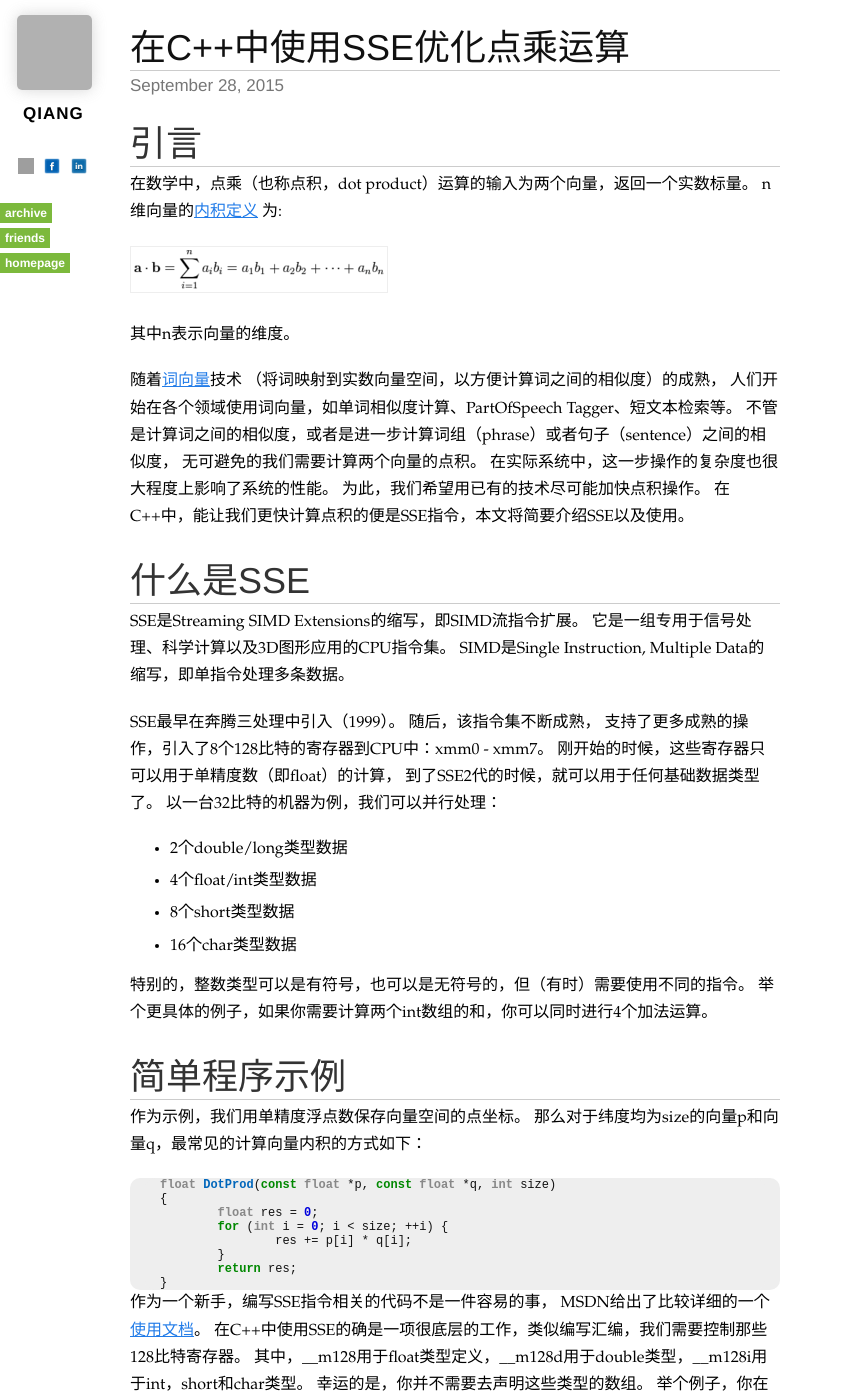
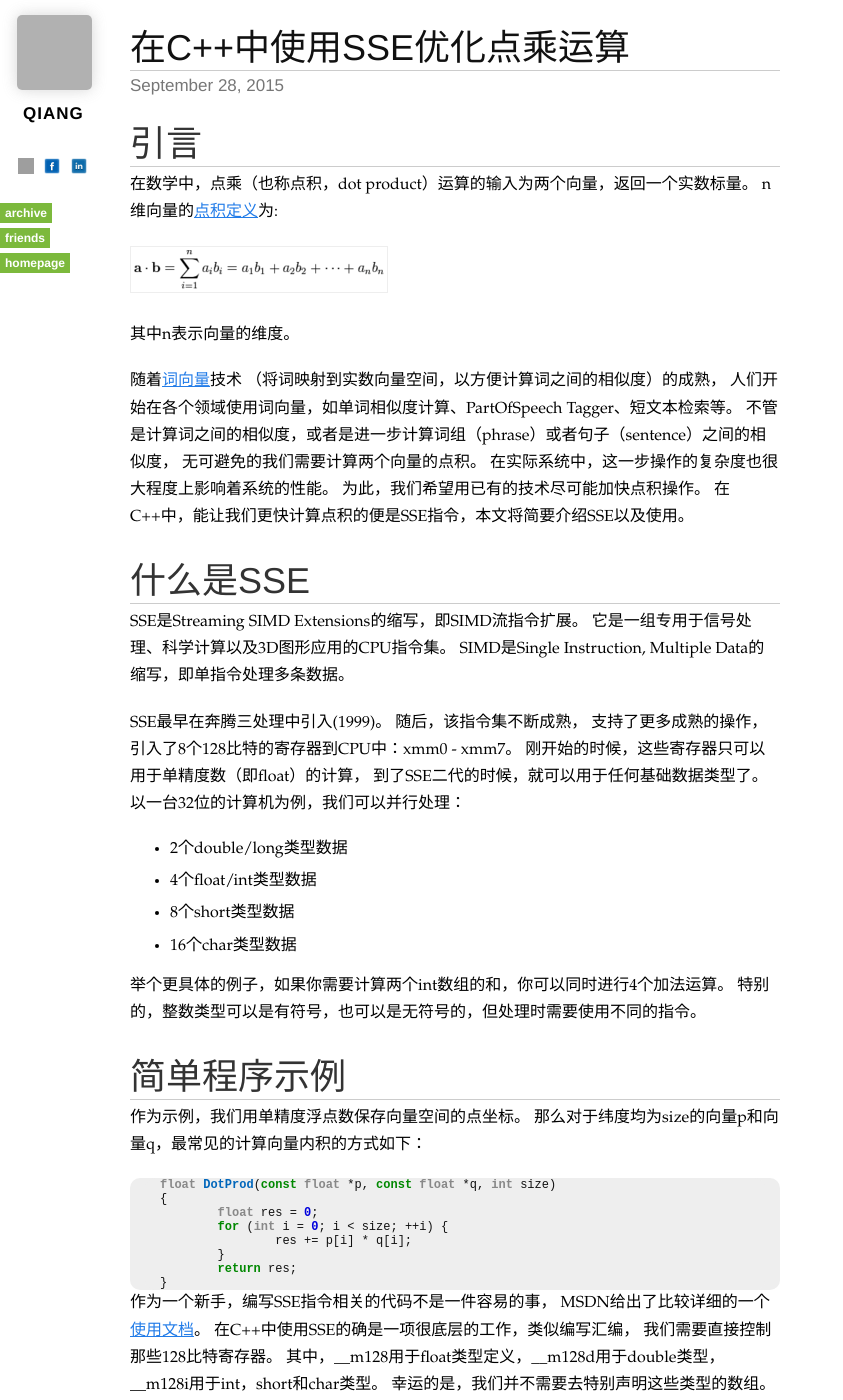
Before and after one commit to qiangrw/qiangrw.github.com, a Jekyll site: the page built from _posts/2015-09-28-optimize-dot-product-by-sse.md, in a window 1280 px wide and 1400 px high. Shown: the whole window, without its empty margins (0-843 px from the left). Built offline with Jekyll 4.4.1, drawn with Linux system fonts in a browser that asks for light colours; nearby versions of some CDN libraries; some web fonts are replaced; Markdown is read by kramdown in place of the engine named in the settings; comment, search, counter and statistics services are not loaded; some of the changed text lies outside the part shown; grey boxes are pictures that could not be loaded.

Commit message:
minor change, fix typo for sse post

```diff
--- a/_posts/2015-09-28-optimize-dot-product-by-sse.md
+++ b/_posts/2015-09-28-optimize-dot-product-by-sse.md
@@ -9,7 +9,7 @@ keywords: dot-product, sse, c++
 # 引言
 
 在数学中，点乘（也称点积，dot product）运算的输入为两个向量，返回一个实数标量。
-n维向量的[内积定义](http://baike.baidu.com/link?url=LTLShAYCiDt7zG8vfKpAFfo2DTwXaalDa6hYJS0kAbtVhzONN1ywDX8A2kPwkzHNepqNlGiEnUVDCtohJSCV7wodx5tEZDzAKbJw6l583GkdejCX84mwDEbsAyMF19omNY-G3B5ZMYfyNgiQNYyIld5nmfWQid0z3_OpktyC7Ba) 为:
+n维向量的[点积定义](http://baike.baidu.com/link?url=LTLShAYCiDt7zG8vfKpAFfo2DTwXaalDa6hYJS0kAbtVhzONN1ywDX8A2kPwkzHNepqNlGiEnUVDCtohJSCV7wodx5tEZDzAKbJw6l583GkdejCX84mwDEbsAyMF19omNY-G3B5ZMYfyNgiQNYyIld5nmfWQid0z3_OpktyC7Ba)为:
 
 ![Dot Product](http://qiangrw.github.io/images/dot_product.png "Dot Product")
 
@@ -20,7 +20,7 @@ n维向量的[内积定义](http://baike.baidu.com/link?url=LTLShAYCiDt7zG8vfKpA
 人们开始在各个领域使用词向量，如单词相似度计算、PartOfSpeech Tagger、短文本检索等。
 不管是计算词之间的相似度，或者是进一步计算词组（phrase）或者句子（sentence）之间的相似度，
 无可避免的我们需要计算两个向量的点积。
-在实际系统中，这一步操作的复杂度也很大程度上影响了系统的性能。
+在实际系统中，这一步操作的复杂度也很大程度上影响着系统的性能。
 为此，我们希望用已有的技术尽可能加快点积操作。
 在C++中，能让我们更快计算点积的便是SSE指令，本文将简要介绍SSE以及使用。
 
@@ -29,19 +29,20 @@ SSE是Streaming SIMD Extensions的缩写，即SIMD流指令扩展。
 它是一组专用于信号处理、科学计算以及3D图形应用的CPU指令集。
 SIMD是Single Instruction, Multiple Data的缩写，即单指令处理多条数据。
 
-SSE最早在奔腾三处理中引入（1999）。 随后，该指令集不断成熟，
+SSE最早在奔腾三处理中引入(1999)。
+随后，该指令集不断成熟，
 支持了更多成熟的操作，引入了8个128比特的寄存器到CPU中：xmm0 - xmm7。
 刚开始的时候，这些寄存器只可以用于单精度数（即float）的计算，
-到了SSE2代的时候，就可以用于任何基础数据类型了。
-以一台32比特的机器为例，我们可以并行处理：
+到了SSE二代的时候，就可以用于任何基础数据类型了。
+以一台32位的计算机为例，我们可以并行处理：
 
 * 2个double/long类型数据
 * 4个float/int类型数据
 * 8个short类型数据
 * 16个char类型数据
 
-特别的，整数类型可以是有符号，也可以是无符号的，但（有时）需要使用不同的指令。
 举个更具体的例子，如果你需要计算两个int数组的和，你可以同时进行4个加法运算。
+特别的，整数类型可以是有符号，也可以是无符号的，但处理时需要使用不同的指令。
 
 # 简单程序示例
 作为示例，我们用单精度浮点数保存向量空间的点坐标。
@@ -60,10 +61,12 @@ float DotProd(const float *p, const float *q, int size)
 
 作为一个新手，编写SSE指令相关的代码不是一件容易的事，
 MSDN给出了比较详细的一个[使用文档](https://msdn.microsoft.com/en-us/library/kcwz153a\(v=vs.90\).aspx)。
-在C++中使用SSE的确是一项很底层的工作，类似编写汇编，我们需要控制那些128比特寄存器。
+在C++中使用SSE的确是一项很底层的工作，类似编写汇编，
+我们需要直接控制那些128比特寄存器。
 其中，\_\_m128用于float类型定义，\_\_m128d用于double类型，\_\_m128i用于int，short和char类型。
-幸运的是，你并不需要去声明这些类型的数组。
-举个例子，你在计算一个很大的数组的平方根时，你可以将数据指针置为\_\_m128*类型，从而方便的使用SSE操作。
+幸运的是，我们并不需要去特别声明这些类型的数组。
+举个例子，我们在计算一个很大的数组的平方根时，
+可以将数据指针置为\_\_m128*类型，从而方便的使用SSE操作。
 
 那么，言归正传，采用SSE技术的点积操作可以按如下书写（这里我们假设size是4的倍数）：
 
```
Also changed, not shown: other parts of _posts/2015-09-28-optimize-dot-product-by-sse.md (+1 -1 lines).
